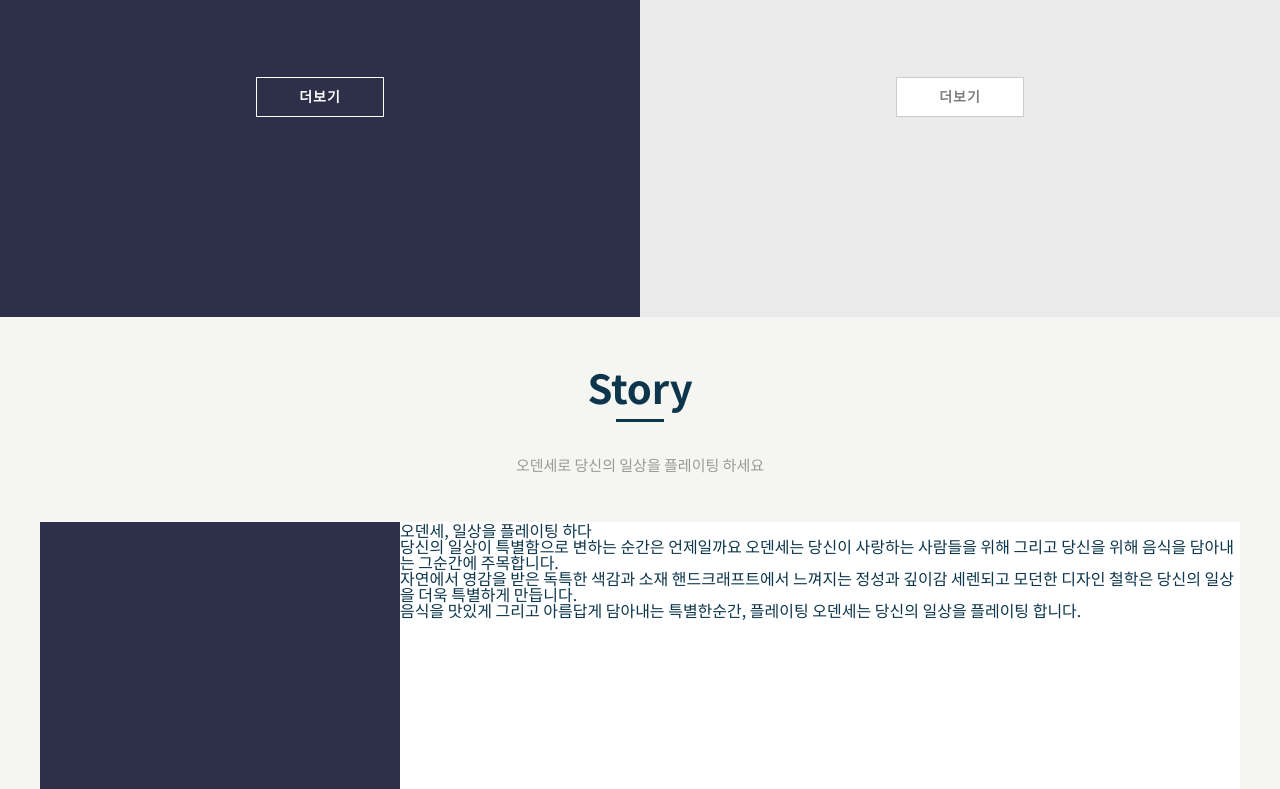
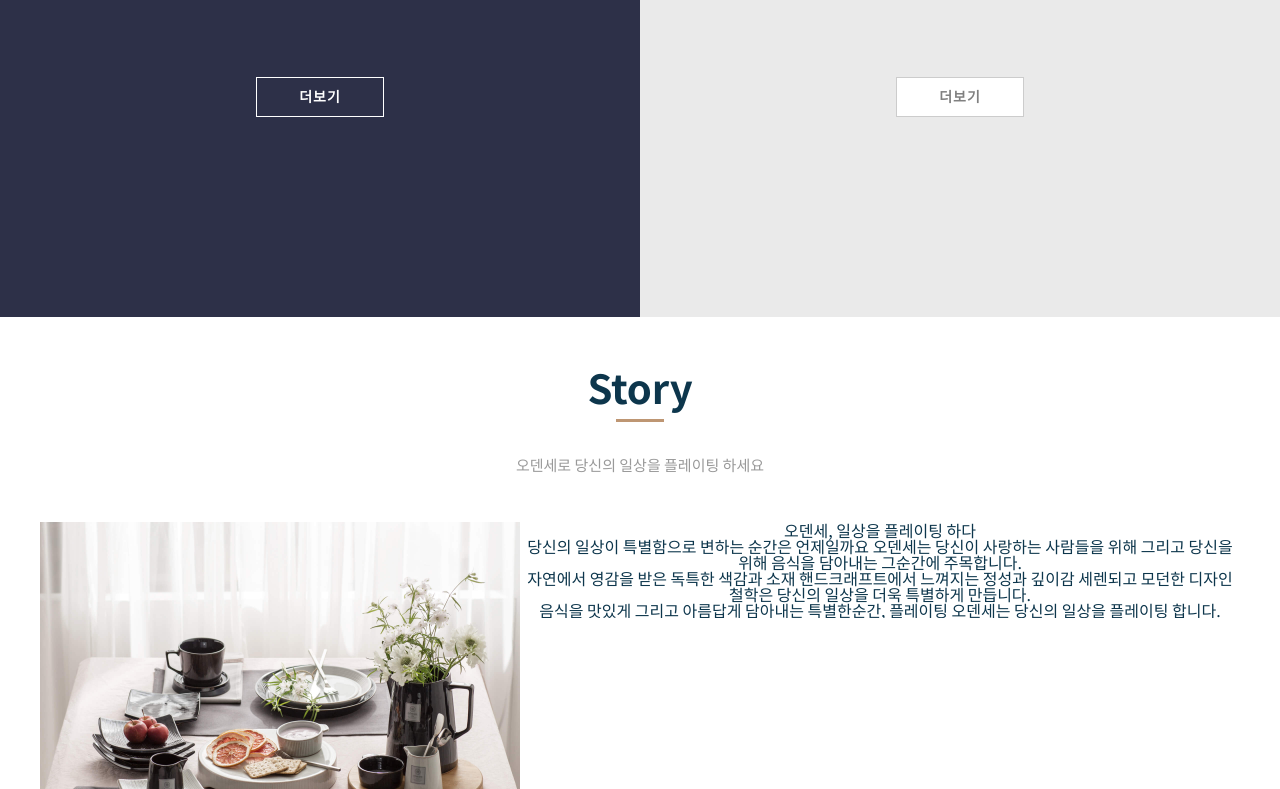
Before and after one commit to lmkygl/201802portfolio, a website: page src/index.html in a window 1280 px wide. Shown: the part 2011-2800 px from the top of the page. Drawn offline with Linux system fonts and the light colour scheme.

Commit message:
container 디자인 수정

```diff
--- a/src/css/component/layout.scss
+++ b/src/css/component/layout.scss
@@ -47,7 +47,7 @@
         content: "";
         width: 20%;
         height: 3px;
-        background-color: $font-color;
+        background-color: #be9673;
         position: absolute;
         bottom: -15px;
         left: 50%;
@@ -90,7 +90,7 @@
     }
 }
 
-.product__link__area, .story__about__area {
+.product__link__area {
     position: relative;
     background-color: #F5F5F2;
     padding-bottom: 100px;
@@ -165,19 +165,36 @@
     background-color:green;
     display:none;
 }
-.story__about__area{
 
-    background-color: #F5F5F2;
+.square__box{
+    width:40%;
+    //height: 400px;
+    float: left;
+    text-align: center;
+    overflow:hidden;
 }
-.img__box{
-    width:30%;
+.rectangle__box{
+    width: 60%;
+    //height : 400px;
     float: left;
-    background-color: #2D3048;
-    @include box-sizing(1, 1);
+    text-align: center;
+    overflow:hidden;
 }
-.text__box{
-    width: 70%;
-    float: left;
-    background-color:#fff;
-    @include box-sizing(16, 4);
+.box_1_img{
+    background-image: url('./../img/bg_section01.jpg');
+    background-size:cover;
+    height: 400px;
 }
+.box_3_img{
+    background-image: url('./../img/story_logo.png');
+    background-size:cover;
+    height: 400px;
+}
+.box_2{
+    background-image: url('./../img/bg_section03.jpg');
+    background-size:cover;
+    height: 400px;
+}
+.box_2_text{
+    height: 300px;
+}
--- a/src/css/mixin/variables.scss
+++ b/src/css/mixin/variables.scss
@@ -1,5 +1,5 @@
 $font-color: #0D364C;
-$title-color: #808080;
+$title-color: #be9673;
 $sub-title-color: #999;
 $background: #425866;
 $footer__link__color: #737373;
--- a/src/index.html
+++ b/src/index.html
@@ -183,9 +183,10 @@
                         <ul class="gird__row">
                             <li class="grid__inner">
                                 <div class="grid__inner__itme">
-                                    <div class="img__box"></div>
-                                    <div class="text__box">
-                                        <h4>오덴세, 일상을 플레이팅 하다</h4>
+                                    <div class="square__box box_1_img">
+                                    </div>
+                                    <div class="rectangle__box">
+                                        <h4 class="">오덴세, 일상을 플레이팅 하다</h4>
                                         <p>
                                             당신의 일상이 특별함으로 변하는 순간은 언제일까요 오덴세는 당신이 사랑하는 사람들을 위해 그리고 당신을 위해 음식을 담아내는 그순간에 주목합니다.
                                         </p>
@@ -200,7 +201,7 @@
                             </li>
                             <li class="grid__inner">
                                 <div class="grid__inner__itme">
-                                    <div class="img__box">
+                                    <div class="square__box box_2_text">
                                         <h4>자연으로부터 시작되다</h4>
                                         <p>
                                             북유럽 덴마크의 도시이자 세계적인
@@ -209,13 +210,14 @@
                                             오덴세는 시작됐습니다.
                                         </p>
                                     </div>
-                                    <div class="text__box"></div>
+                                    <div class="rectangle__box box_2">
+                                    </div>
                                 </div>
                             </li>
                             <li class="grid__inner">
                                 <div class="grid__inner__itme">
-                                    <div class="img__box"></div>
-                                    <div class="text__box">
+                                    <div class="square__box box_3_img"></div>
+                                    <div class="rectangle__box">
                                         <p>
                                             당신이 사랑하는 사람들을 위해 그리고 당신을 위해
                                             음식을 담아내는 그순간에 주목합니다.
```
Also changed, not shown: src/css/index.css, src/img/story_logo.png (added).
